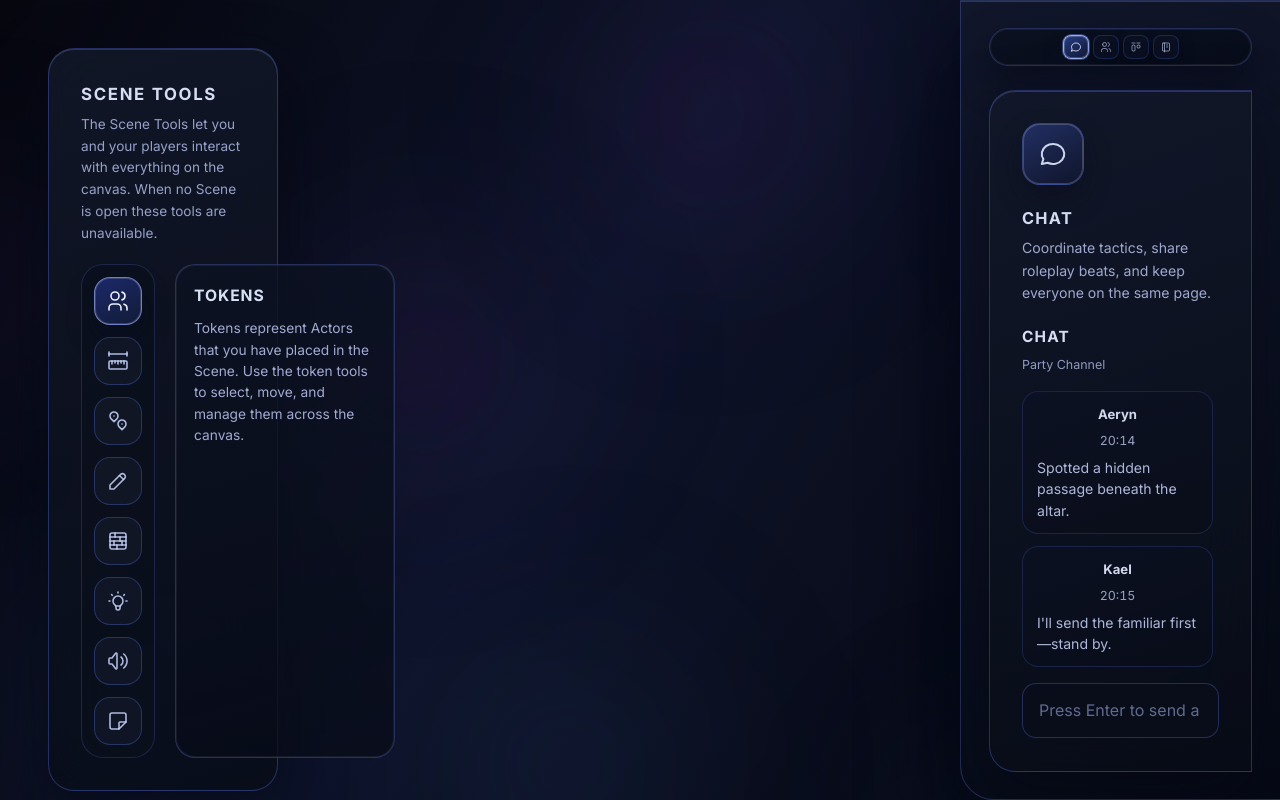
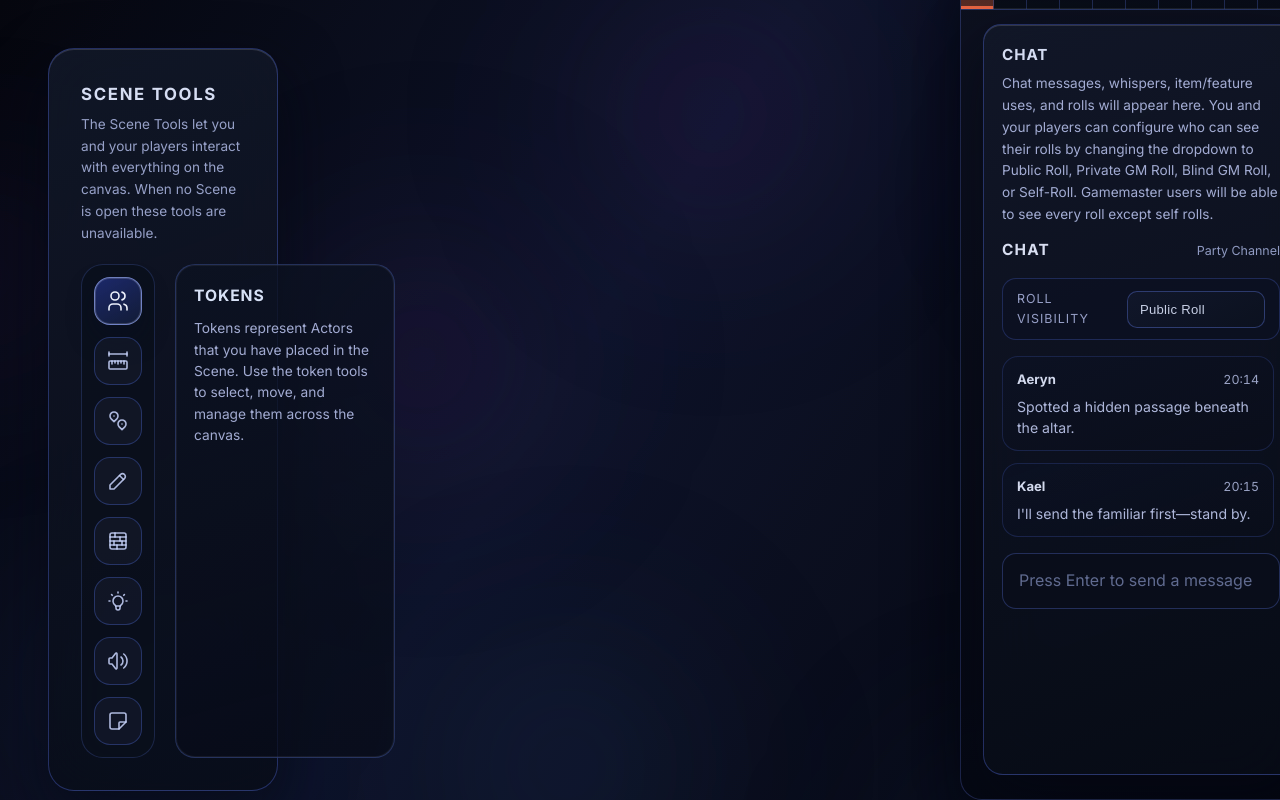
Before and after one commit to Nefrit0n/ShrineVTT, a React (Vite) app: page / in a window 1280 px wide. Built offline with nearby package versions, Linux system fonts and the light colour scheme.

Commit message:
Streamline world sidebar tab bar layout

```diff
--- a/src/app/layouts/MainLayout/MainLayout.tsx
+++ b/src/app/layouts/MainLayout/MainLayout.tsx
@@ -1,9 +1,16 @@
 import { useMemo } from "react";
 import {
+  IconArchive,
+  IconBackpack,
+  IconBook2,
+  IconCards,
+  IconDice3,
   IconLayoutKanban,
+  IconMasksTheater,
   IconMessageCircle,
-  IconNotebook,
-  IconUsers
+  IconMusic,
+  IconSettings,
+  IconSwords
 } from "@tabler/icons-react";
 
 import { ChatDock } from "@/features/chat/components/ChatDock";
@@ -23,35 +30,120 @@ export default function MainLayout() {
         id: "chat",
         title: "Chat",
         icon: IconMessageCircle,
-        description: "Coordinate tactics, share roleplay beats, and keep everyone on the same page.",
+        description:
+          "Chat messages, whispers, item/feature uses, and rolls will appear here. You and your players can configure who can see their rolls by changing the dropdown to Public Roll, Private GM Roll, Blind GM Roll, or Self-Roll. Gamemaster users will be able to see every roll except self rolls.",
         content: <ChatDock />
       },
       {
-        id: "players",
-        title: "Players",
-        icon: IconUsers,
-        description: "Track who is currently present in the session and review their characters.",
-        content: <PlayersOnline players={MOCK_PLAYERS} />
+        id: "combat",
+        title: "Combat",
+        icon: IconSwords,
+        description: "Start and track Encounters here.",
+        content: (
+          <p className="sidebar-placeholder">
+            Queue turns, monitor initiative, and resolve combat effects in one focused view.
+          </p>
+        )
       },
       {
         id: "scenes",
         title: "Scenes",
         icon: IconLayoutKanban,
-        description: "Manage the active scene, swap to previous maps, or prepare the next reveal.",
+        description:
+          "Scenes for theater of the mind moments and tactical battle maps are stored here.",
         content: (
           <p className="sidebar-placeholder">
-            Scene management tools will live here, providing quick access to your prepared worlds.
+            Swap prepared battle maps or narrative scenes without interrupting the flow of the session.
+          </p>
+        )
+      },
+      {
+        id: "actors",
+        title: "Actors",
+        icon: IconMasksTheater,
+        description:
+          "Characters for your players, creatures, and NPCs are stored here.",
+        content: <PlayersOnline players={MOCK_PLAYERS} />
+      },
+      {
+        id: "items",
+        title: "Items",
+        icon: IconBackpack,
+        description: "Items, spells, character abilities, and more are stored here.",
+        content: (
+          <p className="sidebar-placeholder">
+            Drag equipment, treasure, and abilities into actor sheets or scenes when you need them.
           </p>
         )
       },
       {
         id: "journal",
-        title: "Journal",
-        icon: IconNotebook,
-        description: "Reference lore, NPC dossiers, and session notes without leaving the table view.",
+        title: "Journal Entries",
+        icon: IconBook2,
+        description:
+          "Journal entries for planning your adventures, tracking progress, and any other note taking are stored here.",
         content: (
           <p className="sidebar-placeholder">
-            Attachments, handouts, and lore articles will surface for your players here.
+            Keep campaign prep, session notes, and player handouts organised for quick reference.
+          </p>
+        )
+      },
+      {
+        id: "roll-tables",
+        title: "Roll Tables",
+        icon: IconDice3,
+        description:
+          "Roll tables, which are tables of options that can be rolled on for a random result, are stored here.",
+        content: (
+          <p className="sidebar-placeholder">
+            Fire off random encounters, treasure drops, and story prompts directly from curated tables.
+          </p>
+        )
+      },
+      {
+        id: "cards",
+        title: "Cards",
+        icon: IconCards,
+        description: "Decks/stacks of cards and hands are stored here.",
+        content: (
+          <p className="sidebar-placeholder">
+            Manage initiative decks, inspiration tokens, or custom mini-games that rely on card play.
+          </p>
+        )
+      },
+      {
+        id: "music",
+        title: "Music",
+        icon: IconMusic,
+        description:
+          "Playlists and soundboards are stored here. Each player can also independently control their volume from this tab.",
+        content: (
+          <p className="sidebar-placeholder">
+            Layer ambient tracks, sound effects, and dramatic stingers with quick access to volume.
+          </p>
+        )
+      },
+      {
+        id: "compendium",
+        title: "Compendium Packs",
+        icon: IconArchive,
+        description:
+          "Compendium Packs are long term storage for everything we just covered (except Encounters). You can think of it as cold storage for your data which will make your World load more quickly.",
+        content: (
+          <p className="sidebar-placeholder">
+            Archive modules, lore, and reusable content without slowing down your active world.
+          </p>
+        )
+      },
+      {
+        id: "settings",
+        title: "Settings",
+        icon: IconSettings,
+        description:
+          "This tab contains a number of useful tools that let you: configure your settings, controls, manage Modules, edit your World's details, manage the Users in your World, explore Foundry's features with Tours, generate a Support Report, check out the official documentation, the community Wiki, get your Invitation Links, log out, and Return to Setup. Some of these options are only available for Gamemasters.",
+        content: (
+          <p className="sidebar-placeholder">
+            Quickly adjust world configuration, manage installed modules, and reach documentation or support.
           </p>
         )
       }
--- a/src/app/styles/global.css
+++ b/src/app/styles/global.css
@@ -63,10 +63,10 @@ a {
   --workspace-padding: clamp(16px, 4vw, 48px);
   display: flex;
   justify-content: space-between;
-  align-items: stretch;
+  align-items: flex-start;
   padding: var(--workspace-padding);
   padding-right: calc(var(--workspace-padding) + var(--sidebar-width));
-  gap: clamp(24px, 5vw, 48px);
+  gap: clamp(20px, 4vw, 40px);
   pointer-events: none;
   flex-wrap: wrap;
 }
@@ -184,6 +184,7 @@ a {
 }
 
 .world-sidebar {
+  --sidebar-inline-padding: clamp(16px, 2.2vw, 22px);
   pointer-events: auto;
   position: fixed;
   top: 0;
@@ -193,124 +194,109 @@ a {
   display: grid;
   grid-template-rows: auto minmax(0, 1fr);
   align-content: stretch;
-  gap: clamp(22px, 3vh, 32px);
-  padding: clamp(22px, 3.4vh, 34px) clamp(18px, 2.4vw, 28px);
-  background: linear-gradient(155deg, rgba(18, 24, 44, 0.95), rgba(6, 10, 22, 0.9));
-  border: 1px solid rgba(120, 150, 255, 0.26);
+  gap: clamp(10px, 1.8vh, 14px);
+  padding: 0 var(--sidebar-inline-padding) clamp(16px, 3vh, 24px);
+  margin-top: calc(var(--workspace-padding) * -1);
+  background: linear-gradient(160deg, rgba(14, 18, 32, 0.95), rgba(4, 6, 16, 0.92));
+  border: 1px solid rgba(90, 114, 210, 0.32);
   border-right: none;
-  border-radius: 0 0 0 34px;
-  box-shadow: inset 0 1px 0 rgba(255, 255, 255, 0.14), 0 40px 90px rgba(2, 6, 18, 0.72);
+  border-radius: 0 0 0 22px;
+  box-shadow: inset 0 1px 0 rgba(255, 255, 255, 0.08), 0 32px 68px rgba(2, 4, 12, 0.72);
   color: rgba(235, 240, 255, 0.9);
   z-index: 3;
 }
 
 .world-sidebar__tabs {
-  display: inline-flex;
-  align-items: center;
-  justify-content: center;
-  gap: 4px;
-  padding: 6px;
-  border-radius: 999px;
-  border: 1px solid rgba(92, 120, 230, 0.3);
-  background: linear-gradient(150deg, rgba(10, 16, 30, 0.88), rgba(6, 10, 22, 0.7));
-  box-shadow: inset 0 0 0 1px rgba(255, 255, 255, 0.06), 0 16px 34px rgba(4, 8, 22, 0.55);
-  overflow-x: auto;
-  scrollbar-width: none;
-  -webkit-backdrop-filter: blur(20px);
-  backdrop-filter: blur(20px);
-  align-self: flex-start;
-}
-
-.world-sidebar__tabs::-webkit-scrollbar {
-  display: none;
+  display: flex;
+  align-items: stretch;
+  gap: 0;
+  padding: 0;
+  margin: 0 calc(var(--sidebar-inline-padding) * -1);
+  background: linear-gradient(180deg, rgba(10, 14, 26, 0.95), rgba(8, 12, 22, 0.9));
+  border-bottom: 1px solid rgba(86, 112, 210, 0.4);
+  box-shadow: inset 0 -1px 0 rgba(255, 255, 255, 0.08);
 }
 
 .world-sidebar__tab {
-  position: relative;
-  display: inline-flex;
-  align-items: center;
-  justify-content: center;
-  flex: 0 0 24px;
-  height: 24px;
-  border-radius: 8px;
-  border: 1px solid rgba(70, 100, 210, 0.28);
-  background: rgba(16, 22, 40, 0.4);
-  box-shadow: 0 8px 16px rgba(3, 6, 18, 0.45);
-  color: rgba(208, 220, 255, 0.72);
+  flex: 1 1 0;
+  min-height: 56px;
+  display: grid;
+  place-items: center;
+  border: 0;
+  background: transparent;
+  color: rgba(194, 206, 255, 0.86);
+  border-right: 1px solid rgba(64, 86, 164, 0.42);
   cursor: pointer;
-  transition: border-color 0.18s ease, color 0.18s ease, background 0.18s ease, box-shadow 0.18s ease,
-    transform 0.18s ease;
+  transition: color 0.18s ease, background 0.18s ease, box-shadow 0.18s ease;
+}
+
+.world-sidebar__tab:last-child {
+  border-right: none;
 }
 
 .world-sidebar__tab svg {
-  width: 12px;
-  height: 12px;
+  width: 20px;
+  height: 20px;
 }
 
 .world-sidebar__tab:hover,
 .world-sidebar__tab:focus-visible {
-  border-color: rgba(140, 170, 255, 0.72);
-  color: rgba(236, 242, 255, 0.96);
-  background: rgba(18, 24, 42, 0.82);
-  box-shadow: 0 10px 18px rgba(8, 12, 30, 0.42);
-  transform: translateY(-1px);
+  color: rgba(242, 246, 255, 0.98);
+  background: rgba(40, 64, 160, 0.22);
+  box-shadow: inset 0 -2px 0 rgba(118, 150, 255, 0.4);
 }
 
 .world-sidebar__tab:focus-visible {
-  outline: 2px solid rgba(162, 180, 255, 0.85);
-  outline-offset: 2px;
+  outline: 2px solid rgba(140, 168, 255, 0.75);
+  outline-offset: -2px;
 }
 
 .world-sidebar__tab--active {
-  border-color: rgba(164, 188, 255, 0.92);
-  background: linear-gradient(150deg, rgba(74, 118, 255, 0.45), rgba(20, 26, 56, 0.98));
-  color: rgba(244, 247, 255, 0.99);
-  box-shadow: inset 0 0 0 1px rgba(255, 255, 255, 0.2), 0 0 0 1px rgba(108, 138, 255, 0.42),
-    0 12px 20px rgba(10, 16, 36, 0.48);
+  color: rgba(248, 250, 255, 1);
+  background: linear-gradient(180deg, rgba(214, 92, 57, 0.18), rgba(214, 92, 57, 0.4));
+  box-shadow: inset 0 -3px 0 rgba(255, 110, 72, 0.85);
 }
 
 .world-sidebar__content {
   display: flex;
   flex-direction: column;
-  gap: 20px;
-  border-radius: 26px 0 0 26px;
+  gap: 12px;
+  border-radius: 18px 0 0 20px;
+  min-height: 0;
 }
 
-.world-sidebar__content header {
+.world-sidebar__content-header {
   display: flex;
   flex-direction: column;
   gap: 6px;
 }
 
-.world-sidebar__content h3 {
+.world-sidebar__content-heading {
+  display: contents;
+}
+
+.world-sidebar__content-heading h3 {
   margin: 0;
-  font-size: 1.02rem;
-  letter-spacing: 0.08em;
+  font-size: 0.95rem;
+  letter-spacing: 0.06em;
   text-transform: uppercase;
   color: rgba(225, 233, 255, 0.94);
 }
 
-.world-sidebar__content p {
+.world-sidebar__content-heading p {
   margin: 0;
-  font-size: 0.88rem;
-  color: rgba(200, 210, 255, 0.78);
+  font-size: 0.85rem;
+  color: rgba(200, 210, 255, 0.8);
 }
 
-.world-sidebar__content-icon {
-  width: 62px;
-  height: 62px;
-  display: inline-flex;
-  align-items: center;
-  justify-content: center;
-  border-radius: 18px;
-  background: linear-gradient(150deg, rgba(84, 112, 255, 0.28), rgba(16, 22, 44, 0.92));
-  border: 1px solid rgba(116, 142, 255, 0.34);
-  box-shadow: inset 0 0 0 1px rgba(255, 255, 255, 0.18), 0 14px 26px rgba(8, 12, 30, 0.48);
-}
-
-.world-sidebar__content-icon svg {
-  width: 30px;
-  height: 30px;
+.world-sidebar__content-body {
+  flex: 1;
+  min-height: 0;
+  display: flex;
+  flex-direction: column;
+  gap: 12px;
+  overflow-y: auto;
+  padding-right: 2px;
 }
 
 .sidebar-placeholder {
@@ -379,6 +365,46 @@ a {
   display: flex;
   flex-direction: column;
   gap: 16px;
+}
+
+.chat-dock__controls {
+  display: flex;
+  align-items: center;
+  justify-content: space-between;
+  gap: 12px;
+  padding: 10px 14px;
+  border-radius: 14px;
+  border: 1px solid rgba(92, 122, 255, 0.24);
+  background: rgba(12, 18, 36, 0.6);
+}
+
+.chat-dock__controls label {
+  font-size: 0.78rem;
+  text-transform: uppercase;
+  letter-spacing: 0.08em;
+  color: rgba(198, 208, 255, 0.74);
+}
+
+.chat-dock__visibility {
+  position: relative;
+  display: inline-flex;
+  align-items: center;
+}
+
+.chat-dock__visibility select {
+  appearance: none;
+  padding: 10px 28px 10px 12px;
+  border-radius: 10px;
+  border: 1px solid rgba(106, 136, 255, 0.34);
+  background: linear-gradient(150deg, rgba(18, 24, 44, 0.82), rgba(12, 18, 32, 0.78));
+  color: rgba(224, 232, 255, 0.88);
+  font-size: 0.82rem;
+  letter-spacing: 0.02em;
+}
+
+.chat-dock__visibility select:focus-visible {
+  outline: 2px solid rgba(160, 182, 255, 0.85);
+  outline-offset: 2px;
 }
 
 .chat-dock__header {
@@ -489,6 +515,7 @@ a {
     right: auto;
     bottom: auto;
     width: clamp(320px, 55vw, 380px);
+    margin-top: 0;
     border-radius: 26px;
     border-right: 1px solid rgba(120, 150, 255, 0.26);
   }
@@ -517,6 +544,7 @@ a {
     border-radius: 26px;
     border-right: 1px solid rgba(120, 150, 255, 0.26);
     padding: 20px;
+    margin-top: 0;
   }
 }
 
@@ -531,6 +559,7 @@ a {
     gap: 16px;
     padding: 18px;
     border-right: 1px solid rgba(120, 150, 255, 0.26);
+    margin-top: 0;
   }
 
   .world-sidebar__tabs {
--- a/src/features/chat/components/ChatDock/ChatDock.tsx
+++ b/src/features/chat/components/ChatDock/ChatDock.tsx
@@ -1,4 +1,11 @@
 import { useState } from "react";
+
+const ROLL_VISIBILITY_OPTIONS = [
+  { value: "public", label: "Public Roll" },
+  { value: "private-gm", label: "Private GM Roll" },
+  { value: "blind-gm", label: "Blind GM Roll" },
+  { value: "self", label: "Self-Roll" }
+];
 
 const INITIAL_MESSAGES = [
   {
@@ -17,6 +24,7 @@ const INITIAL_MESSAGES = [
 
 export default function ChatDock() {
   const [messages] = useState(INITIAL_MESSAGES);
+  const [rollVisibility, setRollVisibility] = useState<string>(ROLL_VISIBILITY_OPTIONS[0]!.value);
 
   return (
     <section className="chat-dock" aria-label="Session chat">
@@ -24,6 +32,23 @@ export default function ChatDock() {
         <h3>Chat</h3>
         <span>Party Channel</span>
       </header>
+      <div className="chat-dock__controls">
+        <label htmlFor="chat-roll-visibility">Roll visibility</label>
+        <div className="chat-dock__visibility">
+          <select
+            id="chat-roll-visibility"
+            value={rollVisibility}
+            onChange={(event) => setRollVisibility(event.target.value)}
+            aria-label="Roll visibility"
+          >
+            {ROLL_VISIBILITY_OPTIONS.map((option) => (
+              <option key={option.value} value={option.value}>
+                {option.label}
+              </option>
+            ))}
+          </select>
+        </div>
+      </div>
       <div className="chat-dock__messages">
         {messages.map((message) => (
           <article key={message.id} className="chat-message">
--- a/src/features/sidebar/components/WorldSidebar/WorldSidebar.tsx
+++ b/src/features/sidebar/components/WorldSidebar/WorldSidebar.tsx
@@ -14,8 +14,6 @@ export default function WorldSidebar({ sections, initialSectionId }: WorldSideba
     () => sections.find((section) => section.id === activeTab),
     [activeTab, sections]
   );
-
-  const ActiveIcon = activeSection?.icon;
 
   return (
     <aside className="world-sidebar" aria-label="World sidebar">
@@ -43,24 +41,25 @@ export default function WorldSidebar({ sections, initialSectionId }: WorldSideba
       </nav>
 
       <Panel
-        padding="lg"
+        padding="sm"
         className="world-sidebar__content"
         aria-labelledby={activeSection ? `world-sidebar-tab-${activeSection.id}` : undefined}
         role="tabpanel"
         id={activeSection ? `world-sidebar-tabpanel-${activeSection.id}` : undefined}
       >
-        {ActiveIcon && (
-          <div className="world-sidebar__content-icon" aria-hidden="true">
-            <ActiveIcon stroke={1.6} />
-          </div>
-        )}
         {activeSection && (
-          <header>
-            <h3>{activeSection.title}</h3>
-            {activeSection.description && <p>{activeSection.description}</p>}
+          <header className="world-sidebar__content-header">
+            <div className="world-sidebar__content-heading">
+              <h3>{activeSection.title}</h3>
+              {activeSection.description && <p>{activeSection.description}</p>}
+            </div>
           </header>
         )}
-        {activeSection?.content}
+        <div className="world-sidebar__content-body">
+          {activeSection?.content ?? (
+            <p className="sidebar-placeholder">Select a tab to view its tools.</p>
+          )}
+        </div>
       </Panel>
     </aside>
   );
```
